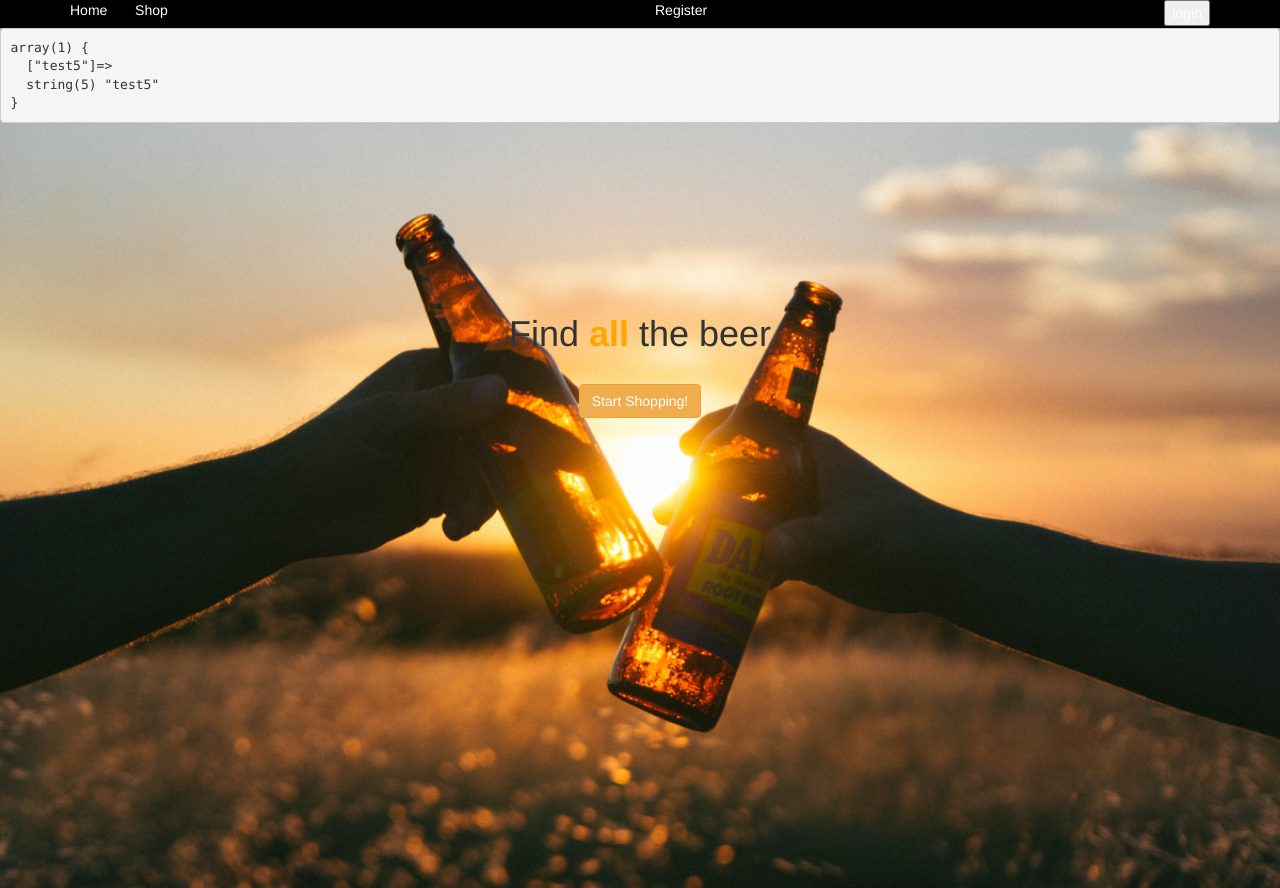
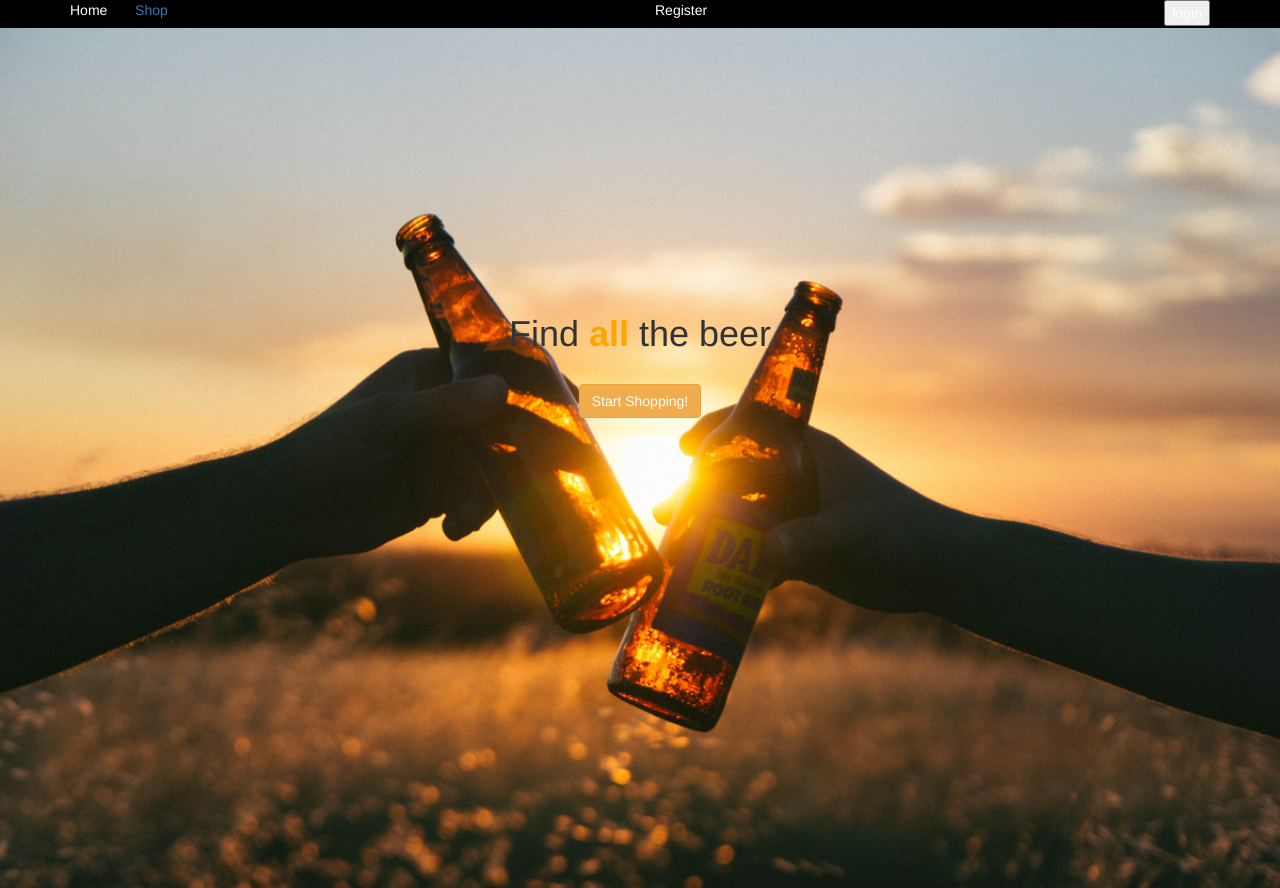
Before and after one commit to garvins84/BeerHub, a PHP site: page /index.php in a window 1280 px wide. Run offline with PHP 8.4, Linux system fonts and the light colour scheme; some libraries are stand-ins or nearby versions.

Commit message:
added link back to shop page

```diff
--- a/navbar.php
+++ b/navbar.php
@@ -22,7 +22,7 @@ session_start();
             <div class="row">
                 <div class="col-md-6 col-lg-6">
                     <div style="float: left; padding-right: 5%;">Home</div>
-                    <div style="float: left">Shop</div>
+                    <div style="float: left"><a href="shop.php">Shop</a></div>
                 </div>
                 <div class="col-md-6 col-lg-6">
                   <?php
@@ -109,7 +109,6 @@ $(document).ready(function(){
 <?php
 if(!isset($_SESSION['usrname']))
 {
-  $_SESSION['test5'] = "test5";
   if(isset($_POST['submit']))
   {
     $name=$_POST['usrname'];
@@ -140,11 +139,6 @@ else
 {
 }
 ?>
-<?php
-echo '<pre>';
-var_dump($_SESSION);
-echo '</pre>';
-?>
 
     </body>
 </html>
```
